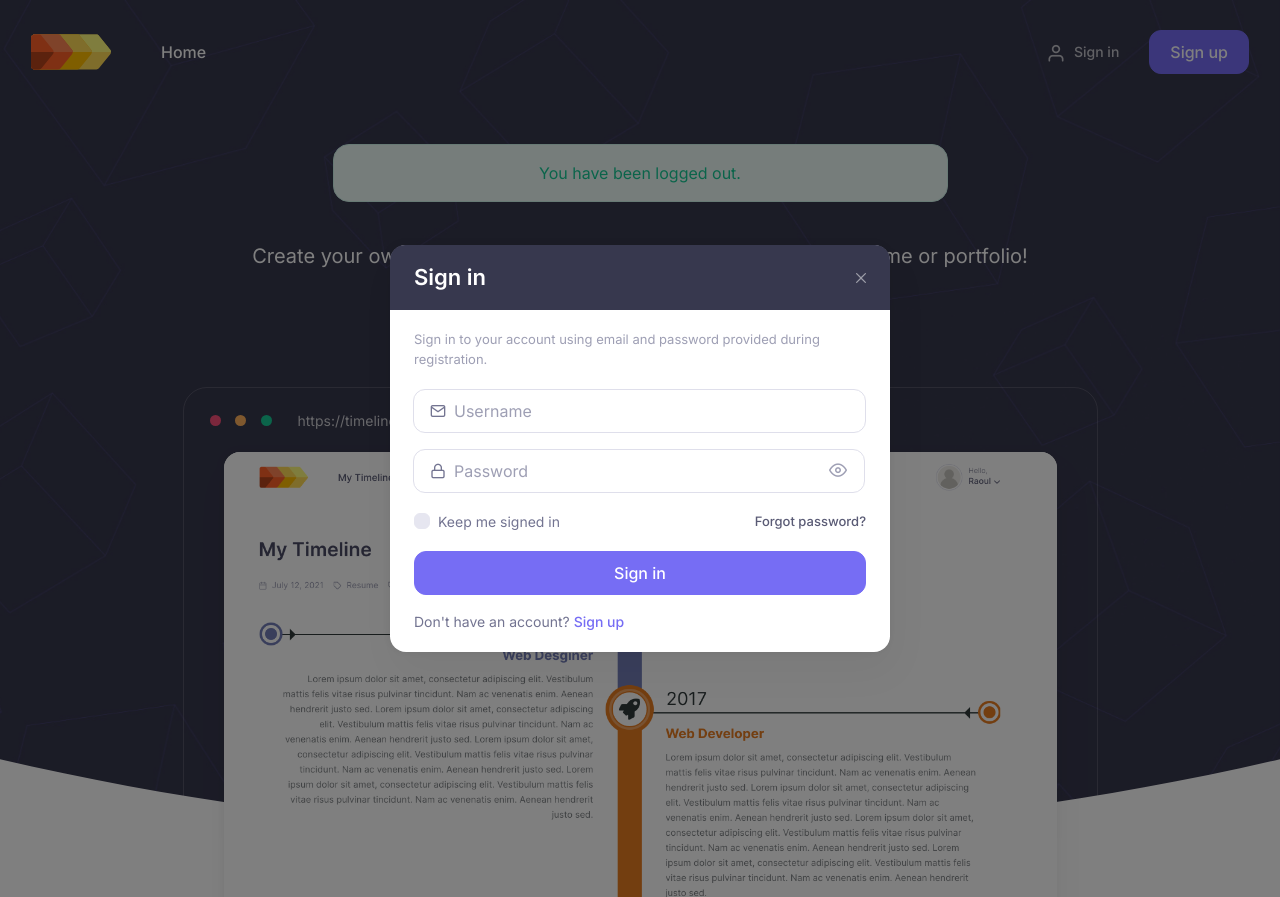
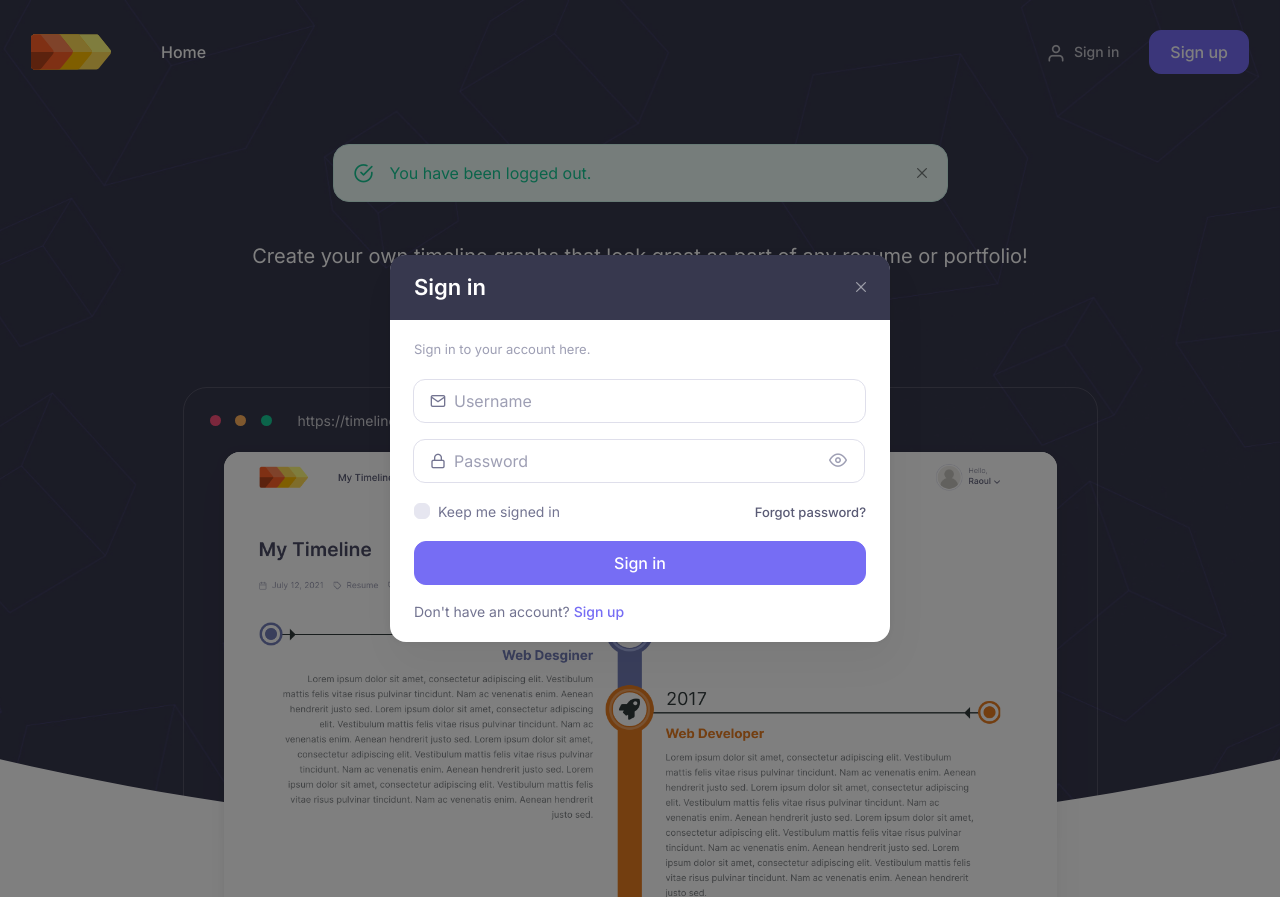
Before and after one commit to raoulcapello/timelinor, a Django app: page /accounts/logout in a window 1280 px wide, after a click on "Sign in". Run offline with Django 3.2, Linux system fonts and the light colour scheme; some libraries are stand-ins or nearby versions; some web fonts are replaced.

Commit message:
Added registration view, tweaked login view

```diff
--- a/accounts/views.py
+++ b/accounts/views.py
@@ -1,5 +1,6 @@
 from django.shortcuts import render, redirect, reverse
 from django.contrib.auth import authenticate, login, logout
+from django.contrib.auth.hashers import make_password
 
 from .models import User
 
@@ -22,7 +23,7 @@ def login_view(request):
             return render(
                 request,
                 'accounts/signin_signup.html',
-                {'message_warning': 'Invalid credentials, please try again.'},
+                {'warning_message': 'Invalid credentials, please try again.'},
             )
 
     return render(request, 'accounts/signin_signup.html')
@@ -33,9 +34,45 @@ def logout_view(request):
     return render(
         request,
         'timelinor/home.html',
-        {'message_success': 'You have been logged out.'},
+        {'success_message': 'You have been logged out.'},
     )
 
 
 def register(request):
-    pass
+    if request.method == 'POST':
+        # Get user data
+        username = request.POST['username']
+        password = request.POST['password']
+        password2 = request.POST['password2']
+        first_name = request.POST['first_name']
+        last_name = request.POST['last_name']
+
+        # Check if username is available
+        user, created = User.objects.get_or_create(username=username)
+        if not created:
+            return render(
+                request,
+                'accounts/signin_signup.html',
+                {'warning_message': 'Username unavailable.'},
+            )
+
+        # Check if passwords match
+        if password != password2:
+            return render(
+                request,
+                'accounts/signin_signup.html',
+                {'warning_message': 'Passwords don\'t match.'},
+            )
+
+        # If all valid, create user, and redirect to login page
+        user.password = make_password(password)
+        user.first_name = first_name
+        user.last_name = last_name
+
+        user.save()
+
+        return render(
+            request,
+            'accounts/signin_signup.html',
+            {'message_success': 'Account created, please log in.'},
+        )
--- a/templates/partials/_nav_top.html
+++ b/templates/partials/_nav_top.html
@@ -18,7 +18,12 @@
                     </a>
                     {% else %}
                     <div class="navbar-tool dropdown">
-                        <a class="navbar-tool-icon-box" href="{% url 'profile' %}"><img class="navbar-tool-icon-box-img" src="{% static 'img/user-2.svg' %}" alt="Avatar"></a><a class="navbar-tool-label dropdown-toggle" href="{% url 'profile' %}"><small>Hello,</small>{{ request.user.first_name }}</a>
+                        <a class="navbar-tool-icon-box" href="{% url 'profile' %}">
+                            <img class="navbar-tool-icon-box-img" src="{% static 'img/user-2.svg' %}" alt="Avatar">
+                        </a>
+                        <a class="navbar-tool-label dropdown-toggle" href="{% url 'profile' %}">
+                            <small>Hello,</small>{{ request.user.first_name|default:request.user.username }}
+                        </a>
                         <ul class="dropdown-menu dropdown-menu-end" style="width: 15rem;">
                             <li>
                                 <a class="dropdown-item d-flex align-items-center" href="{% url 'logout' %}">
--- a/templates/partials/_signin_modals.html
+++ b/templates/partials/_signin_modals.html
@@ -7,16 +7,18 @@
                             <button class="btn-close btn-close-white" type="button" data-bs-dismiss="modal" aria-label="btn-close "></button>
                         </div>
                         <div class="modal-body px-4">
-                            <p class="fs-ms text-muted">Sign in to your account using email and password provided during registration.</p>
+                            <p class="fs-ms text-muted">Sign in to your account here.</p>
                             <form method="post" action="/accounts/login" class="needs-validation" novalidate>
                                 {% csrf_token %}
                                 <div class="mb-3">
-                                    <div class="input-group"><i class="ai-mail position-absolute top-50 start-0 translate-middle-y ms-3"></i>
+                                    <div class="input-group">
+                                        <i class="ai-mail position-absolute top-50 start-0 translate-middle-y ms-3"></i>
                                         <input class="form-control rounded" type="username" name="username" placeholder="Username" autocomplete="off" required>
                                     </div>
                                 </div>
                                 <div class="mb-3">
-                                    <div class="input-group"><i class="ai-lock position-absolute top-50 start-0 translate-middle-y ms-3"></i>
+                                    <div class="input-group">
+                                        <i class="ai-lock position-absolute top-50 start-0 translate-middle-y ms-3"></i>
                                         <div class="password-toggle w-100">
                                             <input class="form-control" type="password" name="password" placeholder="Password" required>
                                             <label class="password-toggle-btn" aria-label="Show/hide password">
@@ -42,25 +44,35 @@
                             <button class="btn-close btn-close-white" type="button" data-bs-dismiss="modal" aria-label="btn-close"></button>
                         </div>
                         <div class="modal-body px-4">
-                            <p class="fs-ms text-muted">Registration takes less than a minute but gives you full control over your orders.</p>
+                            <p class="fs-ms text-muted">Registration takes less than a minute.</p>
                             <form method="post" action="/accounts/register" class="needs-validation" novalidate>
                                 {% csrf_token %}
                                 <div class="mb-3">
-                                    <input class="form-control" type="text" placeholder="Full name" required>
+                                    <input class="form-control" type="text" name="username" placeholder="Username" autocomplete="off" required>
+                                </div>
+                                <div class="row">
+                                    <div class="col-sm-6 mb-3">
+                                        <input class="form-control" type="text" name="first_name" autocomplete="off" placeholder="First name">
+                                    </div>
+                                    <div class="col-sm-6 mb-3">
+                                        <input class="form-control" type="text" name="last_name" autocomplete="off" placeholder="Last name">
+                                    </div>
                                 </div>
                                 <div class="mb-3">
-                                    <input class="form-control" type="text" placeholder="Email" required>
+                                    <input class="form-control" type="email" name="email" autocomplete="off" placeholder="Email">
                                 </div>
                                 <div class="mb-3 password-toggle">
-                                    <input class="form-control" type="password" placeholder="Password" required>
+                                    <input class="form-control" type="password" name="password" placeholder="Password" required>
                                     <label class="password-toggle-btn" aria-label="Show/hide password">
-                                        <input class="password-toggle-check" type="checkbox"><span class="password-toggle-indicator"></span>
+                                        <input class="password-toggle-check" type="checkbox">
+                                        <span class="password-toggle-indicator"></span>
                                     </label>
                                 </div>
                                 <div class="mb-3 password-toggle">
-                                    <input class="form-control" type="password" placeholder="Confirm password" required>
+                                    <input class="form-control" type="password" name="password2" placeholder="Confirm password" required>
                                     <label class="password-toggle-btn" aria-label="Show/hide password">
-                                        <input class="password-toggle-check" type="checkbox"><span class="password-toggle-indicator"></span>
+                                        <input class="password-toggle-check" type="checkbox">
+                                        <span class="password-toggle-indicator"></span>
                                     </label>
                                 </div>
                                 <button class="btn btn-primary d-block w-100" type="submit">Sign up</button>
--- a/templates/timelinor/home.html
+++ b/templates/timelinor/home.html
@@ -14,10 +14,12 @@
             <div class="container position-relative zindex-5 text-center pt-6 pt-lg-7">
                 <!-- Messages -->
                 <div class="col-lg-6 mx-auto" style="min-height: 100px;">
-                    {% if message_success %}
-                    <!-- Warning alert -->
-                    <div class="alert alert-success" role="alert">
-                        {{ message_success }}
+                    {% if success_message %}
+                    <!-- Success alert -->
+                    <div class="alert d-flex alert-success alert-dismissible fade show" role="alert">
+                        <i class="ai-check-circle fs-xl me-3"></i>
+                        {{ success_message }}
+                        <button type="button" class="btn-close" data-bs-dismiss="alert" aria-label="Close"></button>
                     </div>
                     {% endif %}
                 </div>
```
Also changed, not shown: templates/accounts/signin_signup.html (+5 -3 lines).
